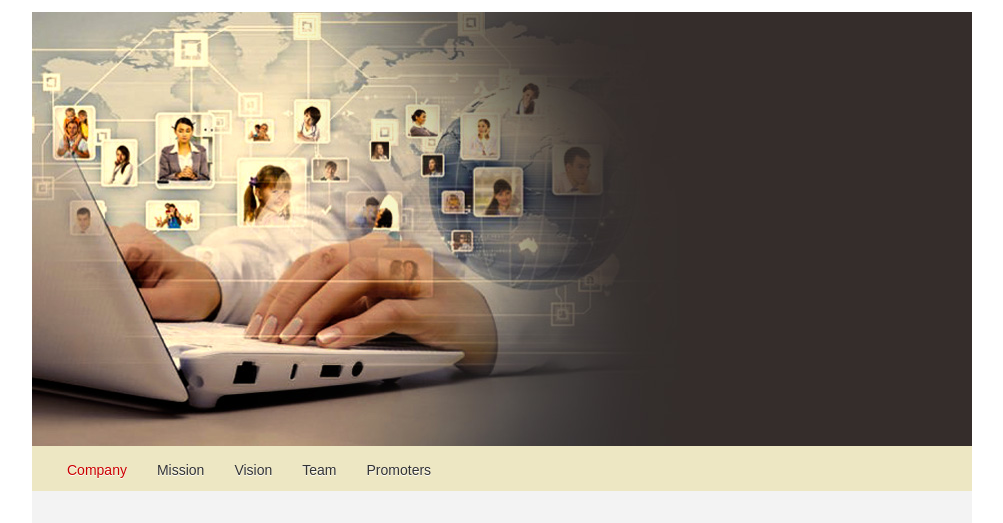
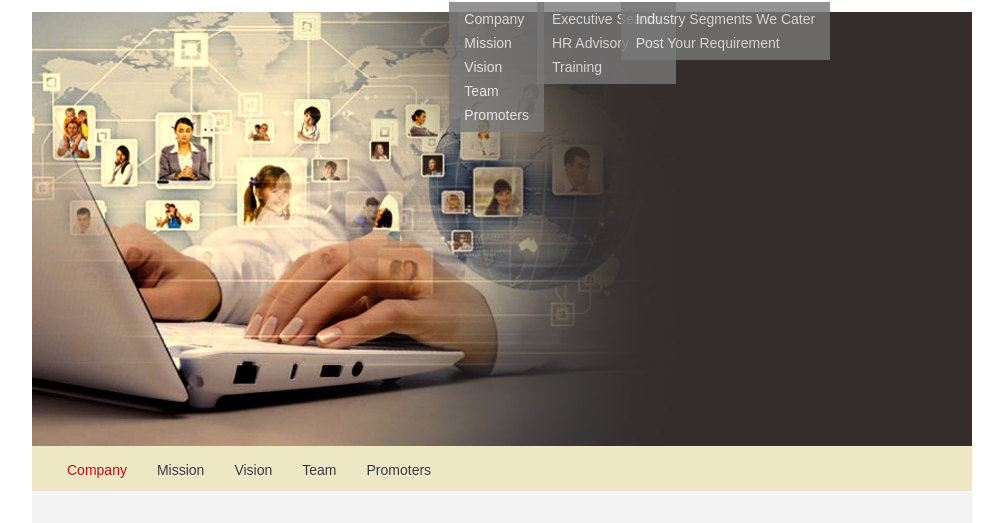
Before and after one commit to pinakin19a88d-Swami/Fortune7, a plain HTML site: page index.html in a window 1280 px wide. Shown: the part 105-628 px from the top of the page, without its empty margins (138-1141 px from the left). Drawn offline with Linux system fonts and the light colour scheme.

Commit message:
added sub-menus for Main Navigation

```diff
--- a/css/home_style.css
+++ b/css/home_style.css
@@ -269,6 +269,22 @@ ul {
 			box-shadow: none;
 	color: #cc0000;
 }
+.aboutUsNav,
+.servicesNav {
+	position: absolute;
+	list-style: none;
+	opacity: 0.8;
+	background-color: #787878;
+	color: #fff;
+	margin: 10px;
+	padding: 5px 15px;
+	z-index: 99;
+}
+.aboutUsNav a,
+.servicesNav a {
+	color: #fff;
+	line-height: 24px;
+}
 
 .hero-unit {
 	-webkit-border-radius: 0;
@@ -277,10 +293,9 @@ ul {
 	position: relative;
 	background-color: #cccccc;
 	margin-bottom: 0;
+	padding: 0;
 }
 .banner {
-	/*background: url("../images/carousel/home_banner.jpg") no-repeat;*/
-	/*background-size: 100%;*/
 	height: 434px;
 }
 .banner h1 {
@@ -307,6 +322,7 @@ ul {
 
 .pageContent {
 	background-color: #f3f3f3;
+	padding: 40px;
 }
 .pageContent h1 {
 	font-size: 30px;
--- a/index.html
+++ b/index.html
@@ -48,9 +48,31 @@
 			    		<div class="span7">
 				    		<ul class="nav">
 								<li class="active"><a href="#">Home</a></li>
-								<li><a href="#">About Us</a></li>
-								<li><a href="#">Services</a></li>
-								<li><a href="#">Industry Segments</a></li>
+								<li>
+									<a href="#">About Us</a>
+									<ul class="aboutUsNav">
+										<li class="active"><a href="#">Company</a></li>
+										<li><a href="#">Mission</a></li>
+										<li><a href="#">Vision</a></li>
+										<li><a href="#">Team</a></li>
+										<li><a href="#">Promoters</a></li>
+								    </ul>
+								</li>
+								<li>
+									<a href="#">Services</a>
+									<ul class="servicesNav">
+										<li class="active"><a href="#">Executive Search</a></li>
+										<li><a href="#">HR Advisory</a></li>
+										<li><a href="#">Training</a></li>
+								    </ul>
+								</li>
+								<li>
+									<a href="#">Industry Segments</a>
+									<ul class="servicesNav">
+										<li class="active"><a href="#">Industry Segments We Cater</a></li>
+										<li><a href="#">Post Your Requirement</a></li>
+								    </ul>
+								</li>
 								<li><a href="#">Contact Us</a></li>
 						    </ul>
 						</div><!-- span7 -->
@@ -58,7 +80,7 @@
 				</div><!-- navbar-inner -->
 			</div><!-- navbar -->
 
-			<div class="banner">
+			<div class="hero-unit banner">
 				<div class="slider-pro" id="my-slider">
 				    <div class="sp-slides">
 				        <!-- Slide 1 -->
```
